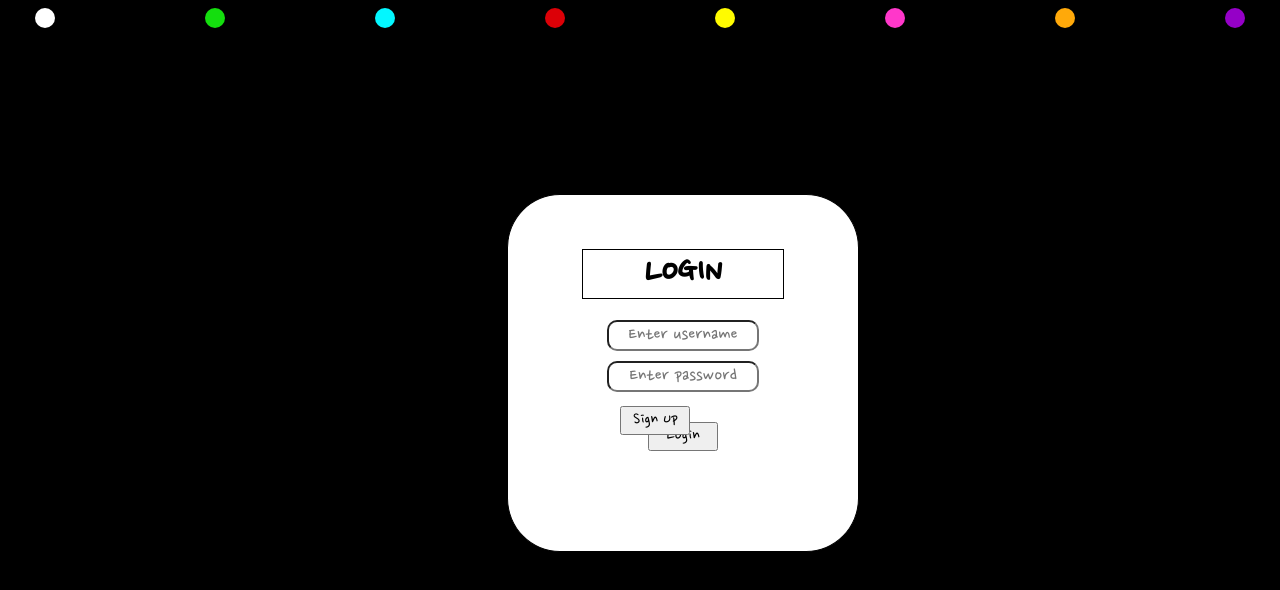
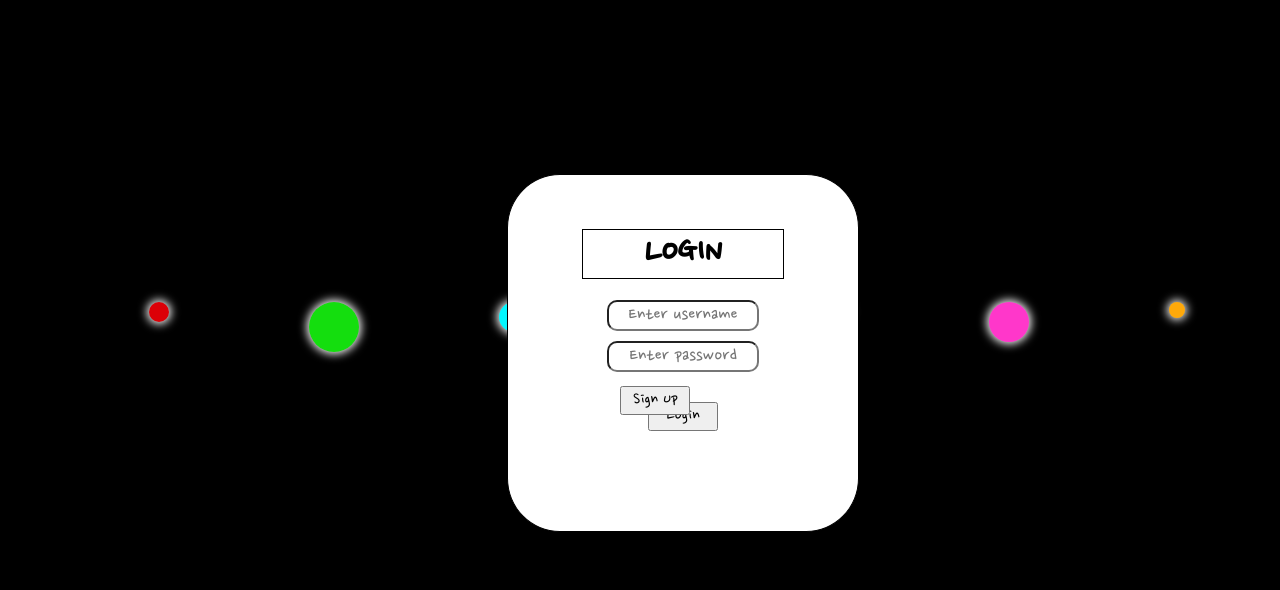
Before and after one commit to joki9448/to-do-list, a React (Create React App) app in the folder client/: page / in a window 1280 px wide. Shown: the top 590 px of the page. Built offline with nearby package versions, Linux system fonts and the light colour scheme; no server answers.

Commit message:
resized orbs and added shadow

```diff
--- a/client/src/App.css
+++ b/client/src/App.css
@@ -113,53 +113,56 @@ body {
 
 .orb-colors {
   display: flex;
-  justify-content: center;
-  position: relative;
-  gap: 150px;
+  /* justify-content: center; */
+  position: fixed;
+  gap: 140px;
+  margin-top: 23%;
+  margin-left: 11%;
   z-index: -1;
 }
 .orb {
   border-radius: 100%;
+  box-shadow: 0px 0px 10px 2px white;
 }
 .orb-colors :nth-child(1) {
-  background-color: white;
+  background-color: #DC0007;
   height: 20px;
   width: 20px;
 }
 .orb-colors :nth-child(2) {
   background-color: #14DE0E;
-  height: 20px;
-  width: 20px;
+  height: 50px;
+  width: 50px;
 }
 .orb-colors :nth-child(3) {
   background-color: #03F7FF;
-  height: 20px;
-  width: 20px;
+  height: 30px;
+  width: 30px;
 }
 .orb-colors :nth-child(4) {
-  background-color: #DC0007;
+  background-color: white;
   height: 20px;
   width: 20px;
 }
 .orb-colors :nth-child(5) {
-  background-color: #FFFB00;
+  background-color: white;
   height: 20px;
   width: 20px;
 }
 .orb-colors :nth-child(6) {
   background-color: #ff37ca;
-  height: 20px;
-  width: 20px;
+  height: 40px;
+  width: 40px;
 }
 .orb-colors :nth-child(7) {
   background-color: #ffa90a;
-  height: 20px;
-  width: 20px;
+  height: 16px;
+  width: 16px;
 }
 .orb-colors :nth-child(8) {
-  background-color: #9500c7;
-  height: 20px;
-  width: 20px;
+  background-color: #FFFB00;
+  height: 31px;
+  width: 31px;
 }
 
 /* .list-container {
```
